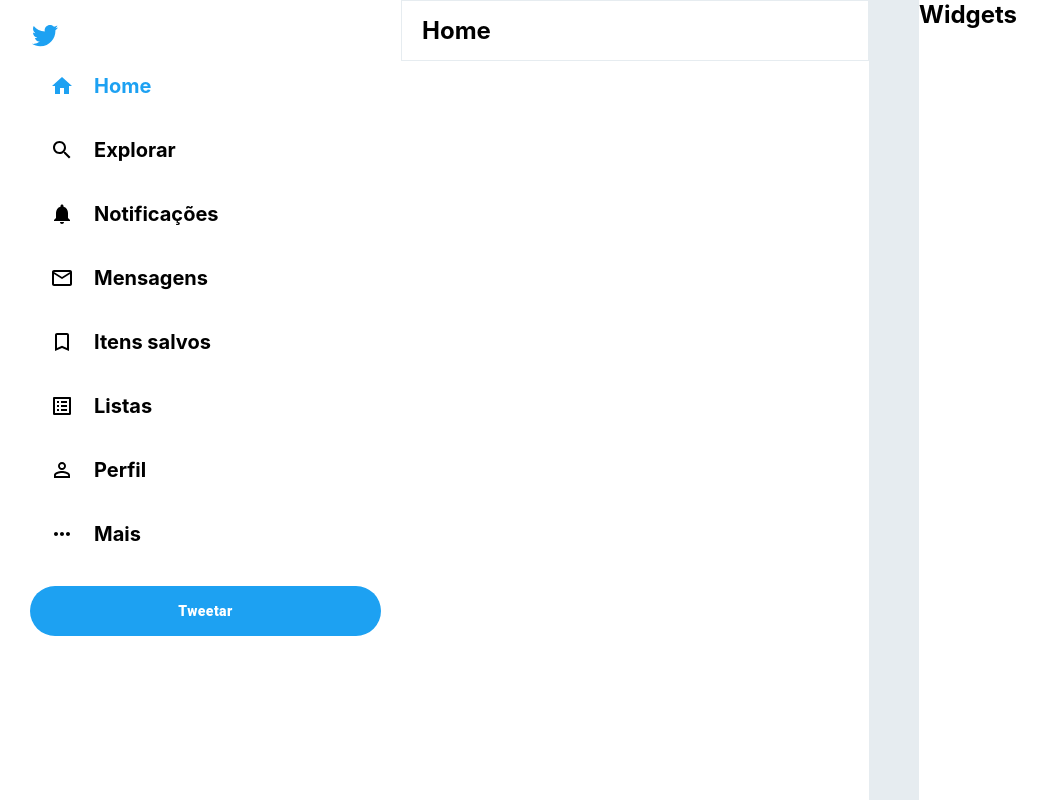
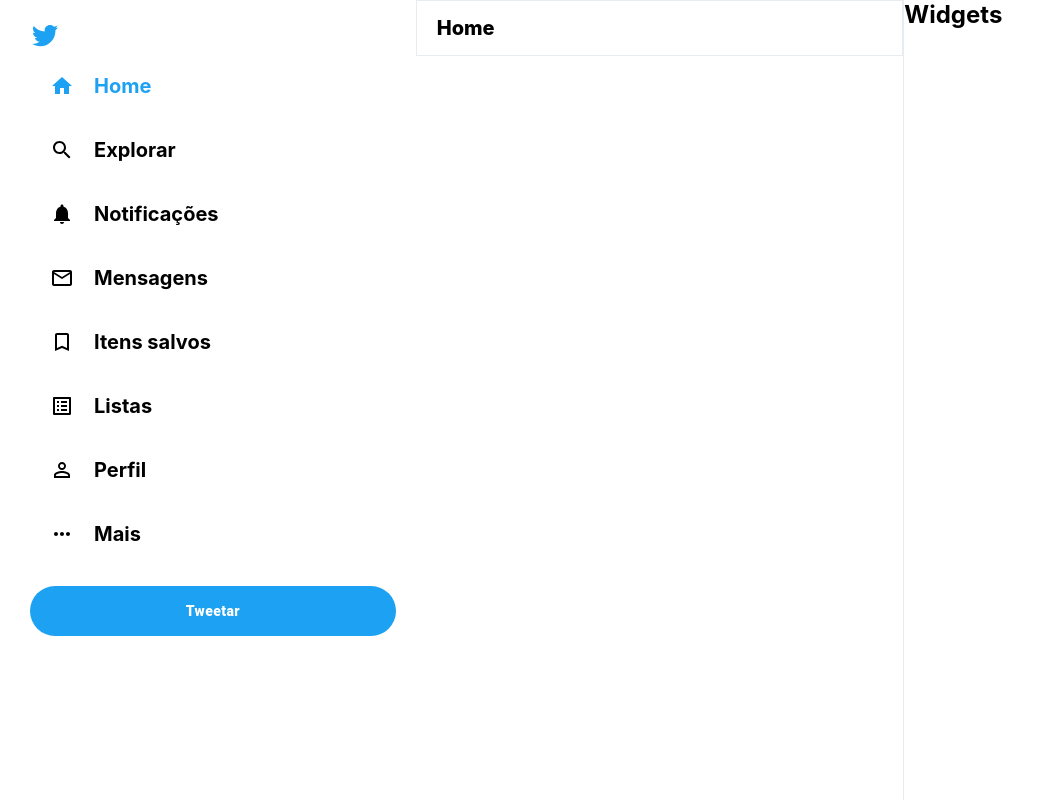
Before and after one commit to vbeloti/twitter-web, a React (Create React App) app: page / in a window 1280 px wide. Shown: the whole page, without its empty margins (0-1049 px from the left). Built offline with nearby package versions, Linux system fonts and the light colour scheme.

Commit message:
feat: add TweetBox

```diff
--- a/src/components/Feed/styles.css
+++ b/src/components/Feed/styles.css
@@ -1,8 +1,11 @@
 .feed {
   flex: 0.4;
-  border-right: 50px solid var(--twitter-background);
+  border-right: 1px solid var(--twitter-background);
   min-width: fit-content;
-  overflow-y: auto;
+  overflow-y: scroll;
+
+  -ms-overflow-style: none;
+  scrollbar-width: none;
 }
 
 .feed__header {
@@ -13,3 +16,12 @@
   border: 1px solid var(--twitter-background);
   padding: 15px 20px;
 }
+
+.feed__header > h2 {
+  font-size: 20px;
+  font-weight: 800;
+}
+
+.feed::-webkit-scrollbar {
+  display: none;
+}
```
Also changed, not shown: src/components/TweetBox/index.tsx (added, +13 -0 lines), src/components/TweetBox/styles.css (added).
